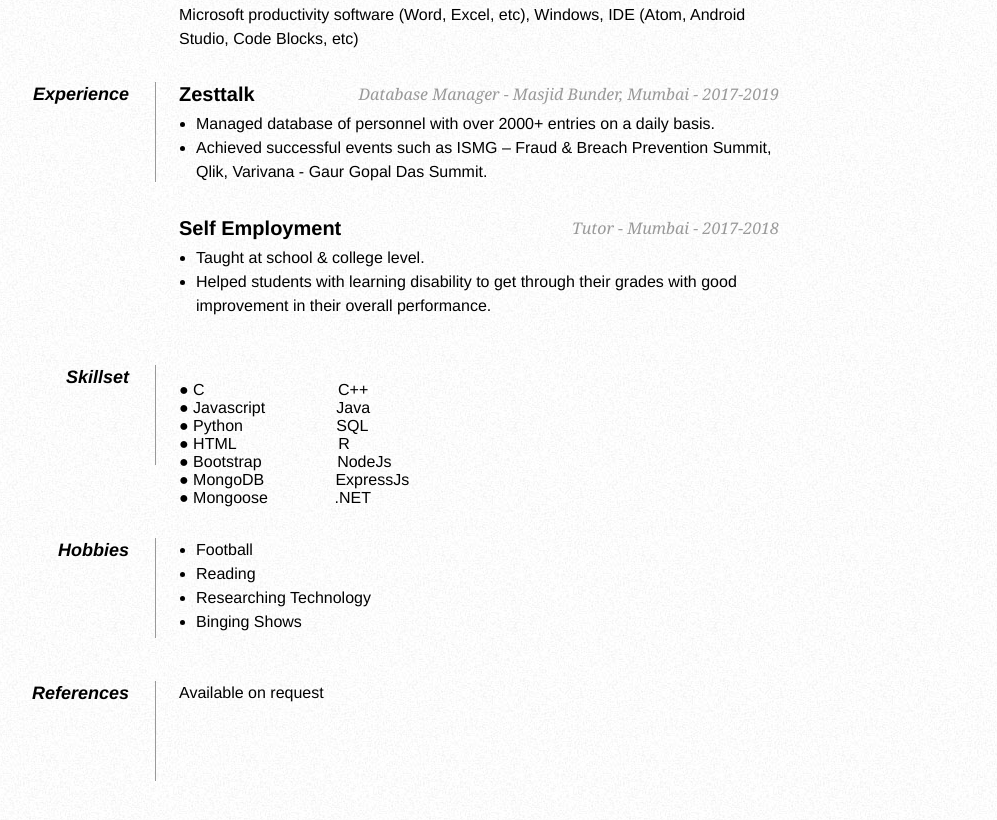
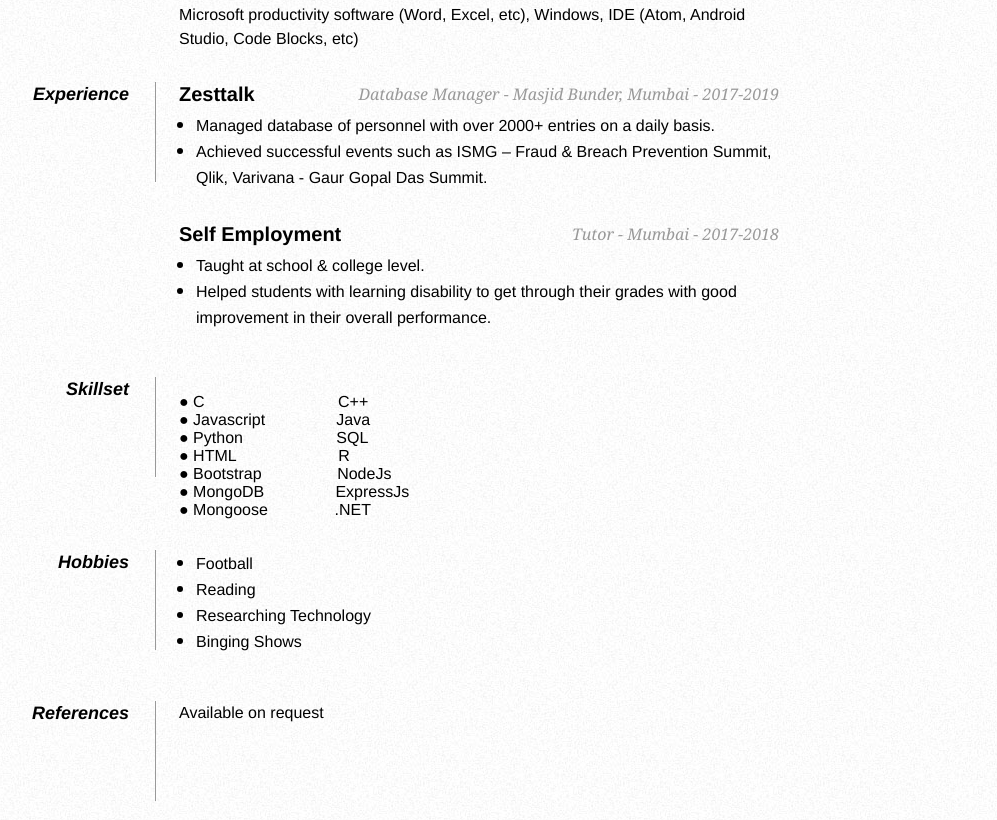
Before and after one commit to abuzarali/Resume, a plain HTML site: page index.html in a window 1280 px wide. Shown: the part 614-1434 px from the top of the page, without its empty margins (261-1258 px from the left). Drawn offline with Linux system fonts and the light colour scheme.

Commit message:
Updated CV with better bullet pointers

```diff
--- a/index.html
+++ b/index.html
@@ -9,6 +9,7 @@
         * { margin: 0; padding: 0; }
         body { font: 16px Helvetica, Sans-Serif; line-height: 24px; background: url(images/noise.jpg); }
         .clear { clear: both; }
+        .li-con{ font-size: 16px;}
         #page-wrap { width: 800px; margin: 40px auto 60px; }
         #pic { float: right; margin: -30px 0 0 0; }
         h1 { margin: 0 0 16px 0; padding: 0 0 16px 0; font-size: 42px; font-weight: bold; letter-spacing: -2px; border-bottom: 1px solid #999; }
@@ -19,6 +20,7 @@
         a { color: #999; text-decoration: none; border-bottom: 1px dotted #999; }
         a:hover { border-bottom-style: solid; color: black; }
         ul { margin: 0 0 32px 17px; }
+        li {font-size: 20px;}
         #objective { width: 500px; float: left; }
         #objective p { font-family: Georgia, Serif; font-style: italic; color: #666; }
         dt { font-style: italic; font-weight: bold; font-size: 18px; text-align: right; padding: 0 26px 0 0; width: 150px; float: left; height: 100px; border-right: 1px solid #999;  }
@@ -85,14 +87,14 @@
             <dd>
                 <h2>Zesttalk <span>Database Manager - Masjid Bunder, Mumbai - 2017-2019</span></h2>
                 <ul>
-                    <li>Managed database of personnel with over 2000+ entries on a daily basis.</li>
-                    <li>Achieved successful events such as ISMG – Fraud & Breach Prevention Summit, Qlik, Varivana - Gaur Gopal Das Summit.</li>
+                    <li><span class="li-con">Managed database of personnel with over 2000+ entries on a daily basis.</span></li>
+                    <li><span class="li-con">Achieved successful events such as ISMG – Fraud & Breach Prevention Summit, Qlik, Varivana - Gaur Gopal Das Summit.</span></li>
                 </ul>
 
                 <h2>Self Employment <span>Tutor - Mumbai - 2017-2018</span></h2>
                 <ul>
-                    <li>Taught at school & college level.</li>
-                    <li>Helped students with learning disability to get through their grades with good improvement in their overall performance.</li>
+                    <li><span class="li-con">Taught at school & college level.</span></li>
+                    <li><span class="li-con">Helped students with learning disability to get through their grades with good improvement in their overall performance.</span></li>
                 </ul>
             </dd>
 
@@ -106,10 +108,10 @@
 
             <dt>Hobbies</dt>
             <dd><ul>
-              <li>Football</li>
-              <li>Reading</li>
-              <li>Researching Technology</li>
-              <li>Binging Shows</li>
+              <li><span class="li-con">Football</span></li>
+              <li><span class="li-con">Reading</span></li>
+              <li><span class="li-con">Researching Technology</span></li>
+              <li><span class="li-con">Binging Shows</span></li>
             </ul></dd>
 
             <dd class="clear"></dd>
```
